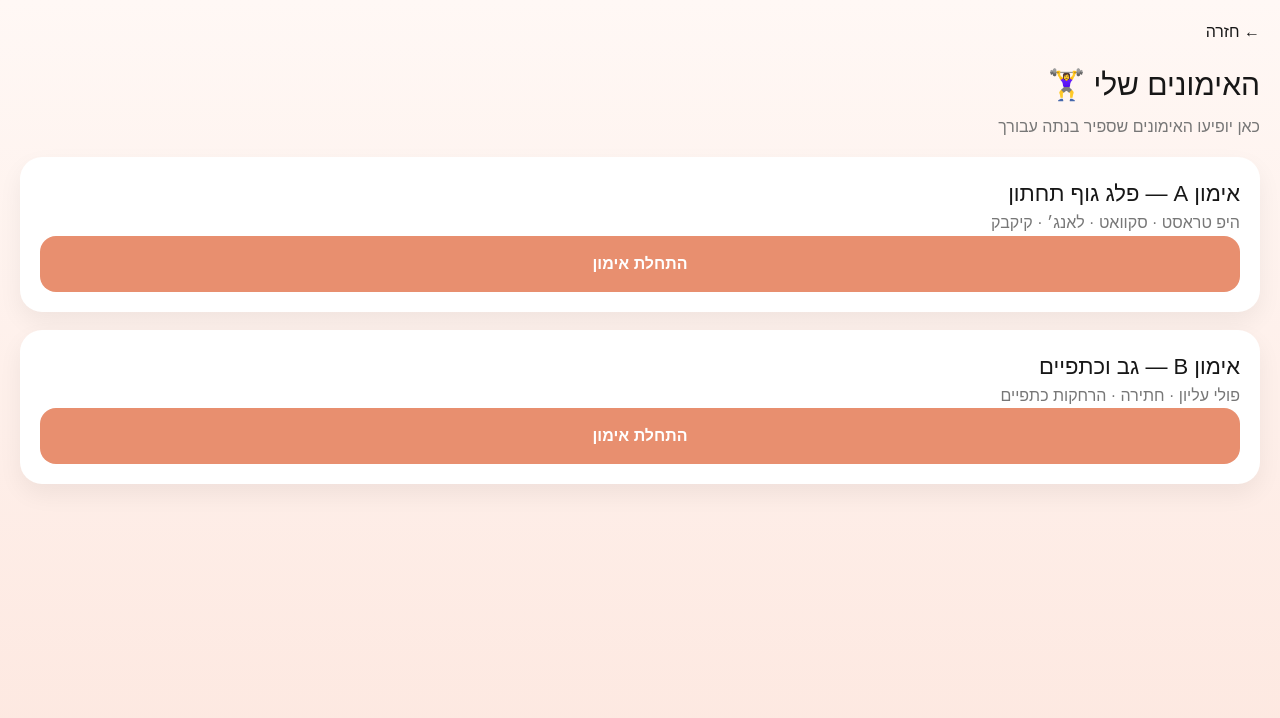
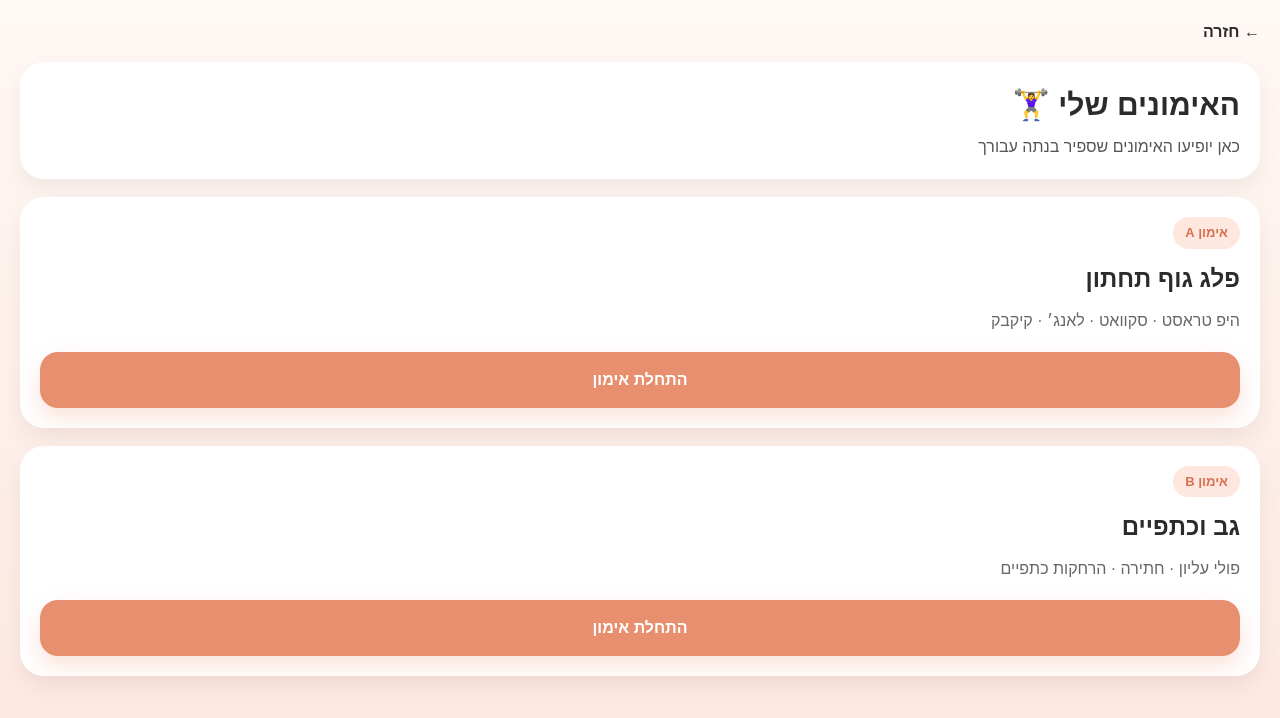
Before and after one commit to Sapir1611/forma-app, a Next.js app: page /client/workouts in a window 1280 px wide. Shown: the top 718 px of the page. Built offline with nearby package versions, Linux system fonts and the light colour scheme.

Commit message:
upgrade client app ui

```diff
--- a/app/client/page.tsx
+++ b/app/client/page.tsx
@@ -59,10 +59,35 @@ export default function ClientPage() {
     <div style={headerStyle}>
       <img src="/logo.png" alt="Forma" style={logoStyle} />
       <div>
-          <h1 style={{ margin: 0 }}>היי {client.name || "אהובה"} 💛</h1>
-          <p style={{ margin: "6px 0 0", color: "#777" }}>
+        <h1
+          style={{
+            margin: 0,
+            color: "#2b2b2b",
+            fontWeight: 800,
+          }}
+        >
+          היי {client.name || "אהובה"} 💛
+        </h1>
+
+        <p
+          style={{
+            margin: "6px 0 0",
+            color: "#555",
+            fontWeight: 500,
+          }}
+        >
           ברוכה הבאה לאזור האישי שלך
         </p>
+
+        <button
+          onClick={() => {
+            localStorage.removeItem("client_id");
+            router.push("/");
+          }}
+          style={logoutButtonStyle}
+        >
+          התנתקות
+        </button>
       </div>
     </div>
 
@@ -173,4 +198,16 @@ const buttonStyle: React.CSSProperties = {
   color: "#fff",
   fontSize: 16,
   fontWeight: 800,
+  cursor: "pointer",
 };
+
+const logoutButtonStyle: React.CSSProperties = {
+  marginTop: 12,
+  border: "none",
+  background: "#f4d6cc",
+  color: "#b25d42",
+  padding: "10px 14px",
+  borderRadius: 14,
+  fontWeight: 800,
+  cursor: "pointer",
+};
--- a/app/client/workouts/page.tsx
+++ b/app/client/workouts/page.tsx
@@ -6,73 +6,138 @@ export default function ClientWorkoutsPage() {
   const router = useRouter();
 
   return (
-    <div
-      dir="rtl"
-      style={{
-        minHeight: "100vh",
-        background: "linear-gradient(180deg, #fff8f5, #fde7df)",
-        padding: 20,
-        fontFamily: "Arial, sans-serif",
-      }}
-    >
+    <div dir="rtl" style={pageStyle}>
       <button
         onClick={() => router.push("/client")}
-        style={{
-          border: "none",
-          background: "transparent",
-          fontSize: 16,
-          marginBottom: 18,
-        }}
+        style={backButtonStyle}
       >
         ← חזרה
       </button>
 
-      <h1 style={{ margin: 0, fontSize: 30 }}>האימונים שלי 🏋️‍♀️</h1>
+      <div style={headerCardStyle}>
+        <h1 style={mainTitleStyle}>האימונים שלי 🏋️‍♀️</h1>
 
-      <p style={{ color: "#777", marginTop: 8 }}>
-        כאן יופיעו האימונים שספיר בנתה עבורך
-      </p>
-
-      <div style={card}>
-        <h2 style={title}>אימון A — פלג גוף תחתון</h2>
-        <p style={text}>היפ טראסט · סקוואט · לאנג׳ · קיקבק</p>
-        <button style={button}>התחלת אימון</button>
+        <p style={subTitleStyle}>
+          כאן יופיעו האימונים שספיר בנתה עבורך
+        </p>
       </div>
 
-      <div style={card}>
-        <h2 style={title}>אימון B — גב וכתפיים</h2>
-        <p style={text}>פולי עליון · חתירה · הרחקות כתפיים</p>
-        <button style={button}>התחלת אימון</button>
+      <div style={cardStyle}>
+        <div style={badgeStyle}>אימון A</div>
+
+        <h2 style={titleStyle}>פלג גוף תחתון</h2>
+
+        <p style={textStyle}>
+          היפ טראסט · סקוואט · לאנג׳ · קיקבק
+        </p>
+
+        <button style={mainButtonStyle}>
+          התחלת אימון
+        </button>
+      </div>
+
+      <div style={cardStyle}>
+        <div style={badgeStyle}>אימון B</div>
+
+        <h2 style={titleStyle}>גב וכתפיים</h2>
+
+        <p style={textStyle}>
+          פולי עליון · חתירה · הרחקות כתפיים
+        </p>
+
+        <button style={mainButtonStyle}>
+          התחלת אימון
+        </button>
       </div>
     </div>
   );
 }
 
-const card: React.CSSProperties = {
+const pageStyle: React.CSSProperties = {
+  minHeight: "100vh",
+  background:
+    "linear-gradient(180deg, #fff8f5 0%, #fde7df 100%)",
+  padding: 20,
+  fontFamily: "Arial, sans-serif",
+  color: "#2b2b2b",
+};
+
+const backButtonStyle: React.CSSProperties = {
+  border: "none",
+  background: "transparent",
+  fontSize: 16,
+  marginBottom: 18,
+  cursor: "pointer",
+  color: "#2b2b2b",
+  fontWeight: 700,
+};
+
+const headerCardStyle: React.CSSProperties = {
   background: "#fff",
-  borderRadius: 22,
+  borderRadius: 24,
   padding: 20,
-  marginTop: 18,
+  marginBottom: 18,
   boxShadow: "0 10px 24px rgba(0,0,0,0.06)",
 };
 
-const title: React.CSSProperties = {
+const mainTitleStyle: React.CSSProperties = {
   margin: 0,
-  fontSize: 22,
+  fontSize: 30,
+  color: "#2b2b2b",
+  fontWeight: 900,
 };
 
-const text: React.CSSProperties = {
-  color: "#777",
-  lineHeight: 1.6,
+const subTitleStyle: React.CSSProperties = {
+  color: "#555",
+  marginTop: 8,
+  marginBottom: 0,
+  fontWeight: 500,
 };
 
-const button: React.CSSProperties = {
+const cardStyle: React.CSSProperties = {
+  background: "#fff",
+  borderRadius: 24,
+  padding: 20,
+  marginBottom: 18,
+  boxShadow: "0 10px 24px rgba(0,0,0,0.06)",
+};
+
+const badgeStyle: React.CSSProperties = {
+  display: "inline-block",
+  background: "#fde7df",
+  color: "#d86f4d",
+  padding: "6px 12px",
+  borderRadius: 999,
+  fontSize: 13,
+  fontWeight: 800,
+  marginBottom: 12,
+};
+
+const titleStyle: React.CSSProperties = {
+  margin: 0,
+  fontSize: 24,
+  color: "#2b2b2b",
+  fontWeight: 900,
+};
+
+const textStyle: React.CSSProperties = {
+  color: "#666",
+  lineHeight: 1.7,
+  marginTop: 10,
+  marginBottom: 18,
+  fontWeight: 500,
+};
+
+const mainButtonStyle: React.CSSProperties = {
   width: "100%",
   padding: 16,
-  borderRadius: 16,
+  borderRadius: 18,
   border: "none",
   background: "#e88f6f",
   color: "#fff",
   fontSize: 16,
-  fontWeight: 800,
+  fontWeight: 900,
+  cursor: "pointer",
+  boxShadow:
+    "0 10px 22px rgba(232,143,111,0.25)",
 };
```
Lines whose indentation alone changed are shown as unchanged.
